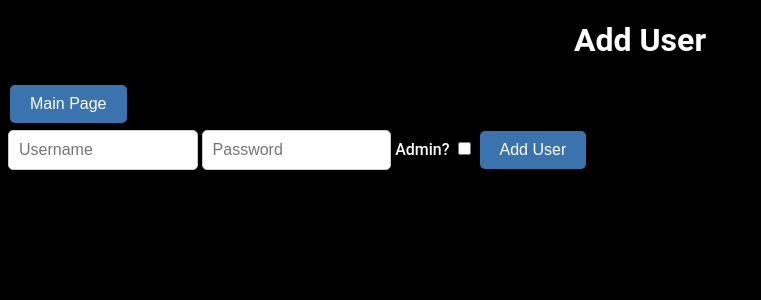
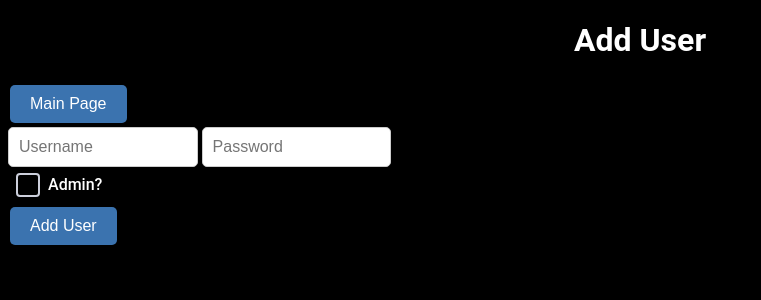
Before and after one commit to Niernen22/test_runner_webapp, a Flask app: page /add_user in a window 1280 px wide. Shown: the top 300 px of the page, without its empty margins (0-761 px from the left). Run offline with Flask 2, Linux system fonts and the light colour scheme; the visitor is signed in with stand-in values (Sample User, id 1).

Commit message:
Update add_user.html

```diff
--- a/templates/add_user.html
+++ b/templates/add_user.html
@@ -12,8 +12,17 @@
     <form action="{{ url_for('add_user') }}" method="post">
         <input type="text" name="username" placeholder="Username" required>
         <input type="password" name="password" placeholder="Password" required>
-        <label for="is_admin">Admin?</label>
-        <input type="checkbox" id="is_admin" name="is_admin" value="True">
+        <div class="checkbox-wrapper-4">
+            <input type="checkbox" id="is_admin" name="is_admin" value="True" class="inp-cbx"/>
+            <label for="is_admin" class="cbx">
+                <span>
+                    <svg width="12px" height="10px" viewBox="0 0 12 10">
+                        <polyline points="1.5 6 4.5 9 10.5 1"></polyline>
+                    </svg>
+                </span>
+                <span>Admin?</span>
+            </label>
+        </div>
         <button type="submit">Add User</button>
     </form>
 </body>
```
